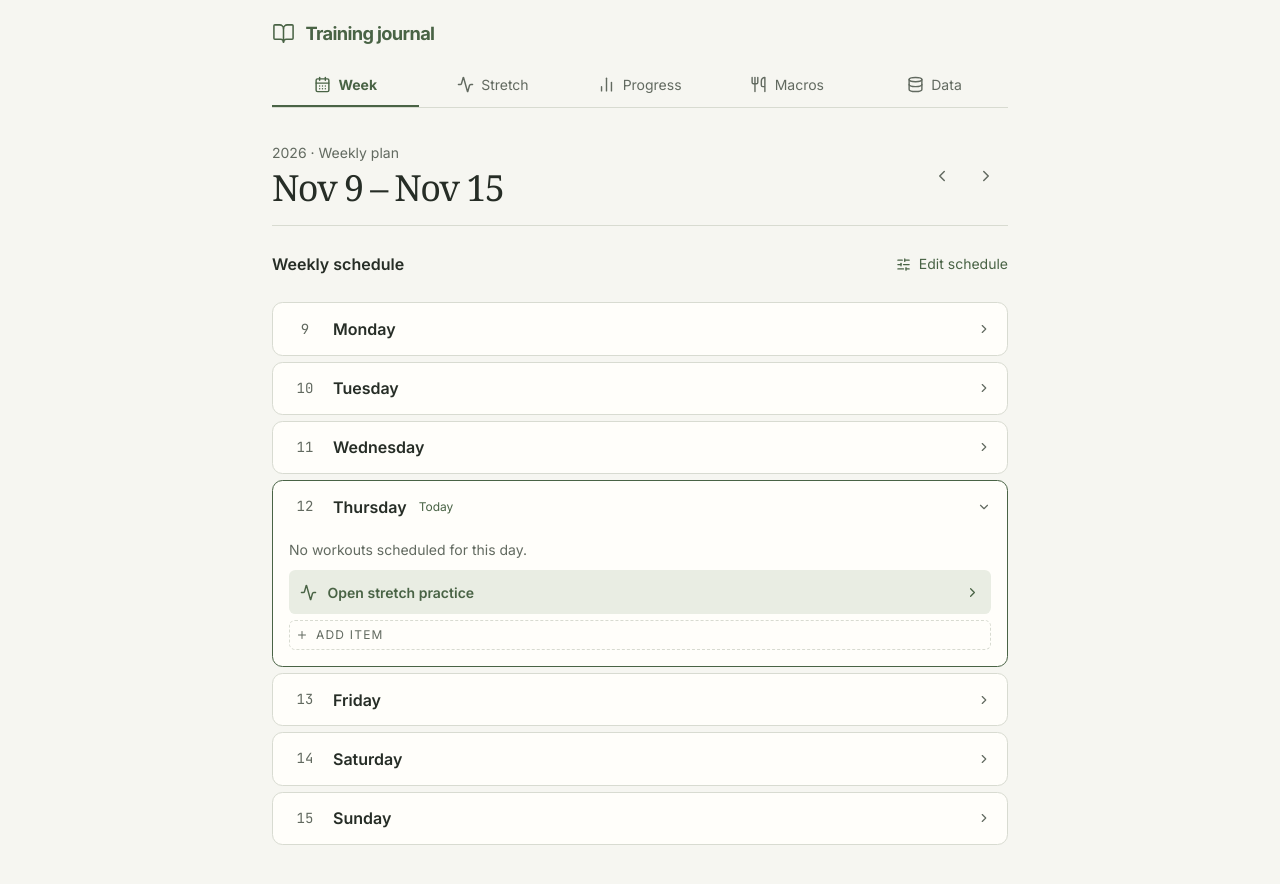
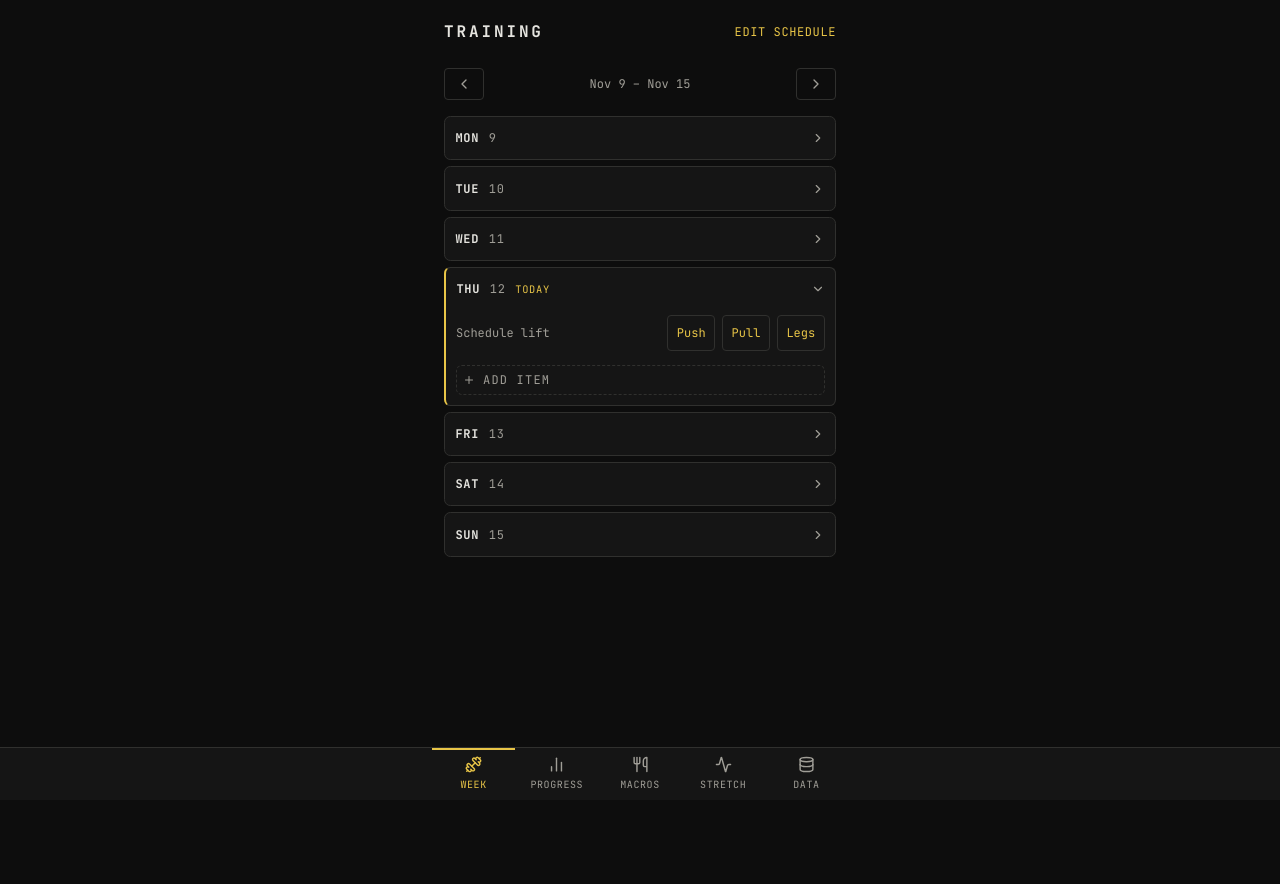
Before and after one commit to himbostradamus/ftracker, a React (Vite) app: page / in a window 1280 px wide. Shown: the top 884 px of the page. After the commit the page ends 800 px from the top, so only its background shows below. Built offline with nearby package versions, Linux system fonts and the light colour scheme.

Commit message:
Restore the lifting-first checklist and compact tracker styling

```diff
--- a/scripts/e2e.mjs
+++ b/scripts/e2e.mjs
@@ -65,11 +65,17 @@ ok(JSON.parse(await ev(`localStorage.getItem('mobility-v1')`)).history.length ==
 await click('Progress'); await click('History');
 ok(await ev(`document.body.innerText.includes(${JSON.stringify(hist[0].routineName)})`), 'Progress opens the stretch history');
 await click('Strength');
-ok(await ev(`document.body.innerText.includes('Strength progress')`), 'shared Progress switches to lifting');
+ok(await ev(`document.querySelector('h1')?.textContent === 'Strength progress'`), 'shared Progress switches to lifting');
 await click('Week');
 ok(await ev(`document.querySelector('.logged-stretch')?.textContent.includes(${JSON.stringify(hist[0].routineName)})`), 'saved stretch appears on the weekly plan');
 const after = JSON.parse(await ev(`JSON.stringify(Object.fromEntries(${JSON.stringify(Object.keys(TRACKER))}.map(k => [k, localStorage.getItem(k)])))`));
 ok(JSON.stringify(after) === JSON.stringify(TRACKER), 'tracker storage is byte-for-byte unchanged');
+await ev(`(() => { const day = document.querySelectorAll('.day-toggle')[1]; if (day.getAttribute('aria-expanded') === 'false') day.click(); })()`);
+await sleep(150);
+await click('Pull');
+ok(await ev(`JSON.parse(localStorage.getItem('workout-tracker-v6'))['week-lifts-' + ${JSON.stringify(week)}][1] === 'Pull'`), 'quick scheduling saves the lift for the selected day');
+await click('Pull');
+ok(await ev(`document.body.textContent.includes('Seated Row')`), 'scheduled lift opens the workout log');
 ok(errors.length === 0, `no page errors ${errors.join(' | ')}`);
 ws.close(); try { process.kill(-chrome.pid); } catch { chrome.kill(); }
 process.exit(failed ? 1 : 0);
--- a/scripts/offline.mjs
+++ b/scripts/offline.mjs
@@ -18,7 +18,7 @@ await sleep(1500);
 console.log('cached files:', await ev(`caches.keys().then(async ks => (await (await caches.open(ks[0])).keys()).length)`));
 await send('Network.emulateNetworkConditions', { offline: true, latency: 0, downloadThroughput: 0, uploadThroughput: 0 });
 await send('Page.navigate', { url: base }); await sleep(1500);
-console.log('offline tracker loads:', await ev(`document.body.innerText.includes('Weekly schedule')`));
+console.log('offline tracker loads:', await ev(`!!document.querySelector('.day-toggle')`));
 await ev(`[...document.querySelectorAll('button')].find(b => b.textContent.includes('Stretch')).click()`); await sleep(1200);
 console.log('offline stretching loads:', await ev(`document.body.innerText.includes('Browse by area')`));
 await ev(`[...document.querySelectorAll('button')].find(b => b.textContent.trim() === 'Library').click()`); await sleep(500);
--- a/src/App.tsx
+++ b/src/App.tsx
@@ -148,8 +148,8 @@ export default function App() {
   };
 
   return (
-    <div className="journal-shell">
-      <TabBar activeTab={activeTab} uiPrefs={uiPrefs} onTabChange={navigate} />
+    <div className={activeTab === 'stretch' || (activeTab === 'prog' && progressView === 'Stretching') ? 'tracker-shell mobility-width' : 'tracker-shell'}>
+      {!openWorkout && <TabBar activeTab={activeTab} uiPrefs={uiPrefs} onTabChange={navigate} />}
       {renderTab()}
 
       <AnimatePresence>
--- a/src/components/ChecklistTab.tsx
+++ b/src/components/ChecklistTab.tsx
@@ -1,6 +1,6 @@
 import React, { useEffect, useState } from 'react';
-import { ChevronLeft, ChevronRight, Plus, Check, Activity, SlidersHorizontal } from 'lucide-react';
-import { ACTIVITY_REGISTRY, TYPE_META } from '../constants';
+import { ChevronLeft, ChevronRight, Plus, Check, Activity } from 'lucide-react';
+import { ACTIVITY_REGISTRY, DAYS, TYPE_META } from '../constants';
 import { getWeekKey, toDateKey, getMon, fmtDate, getWeekTemplate, getWorkoutItemKey } from '../lib/helpers';
 import { loadData, saveData, updateWeekLifts, updateWeekActivities } from '../lib/storage';
 import { cn } from '../lib/utils';
@@ -53,26 +53,27 @@ export function ChecklistTab({ viewOffset, setViewOffset, onOpenWorkout, onStret
   const addCust = (dn: number) => { if (!newItemText.trim()) return; const newData = { ...data, [kcu(dn)]: [...getCust(dn), { id: Date.now(), label: newItemText.trim(), done: false }] }; setData(newData); saveData(newData); setNewItemText(''); setAddingTo(null); };
   const removeCust = (dn: number, id: number) => { const newData = { ...data, [kcu(dn)]: getCust(dn).filter(i => i.id !== id) }; setData(newData); saveData(newData); };
 
+  const changeLift = (day: number, value: string) => {
+    const next = updateWeekLifts(data, weekKey, sched, day, value);
+    setData(next);
+    saveData(next);
+  };
+
   const end = new Date(mon); end.setDate(end.getDate() + 6);
   const wkLabel = `${fmtDate(mon)} – ${fmtDate(end)}`;
 
   return (
     <div className="flex flex-col gap-4">
-      <header className="week-heading">
-        <div>
-          <p className="journal-date">{refDate.getFullYear()} · Weekly plan</p>
-          <h1>{wkLabel}</h1>
-        </div>
-        <div className="week-controls">
-          <button aria-label="Previous week" onClick={() => setViewOffset(viewOffset - 1)}><ChevronLeft size={18} /></button>
-          <button aria-label="Next week" onClick={() => setViewOffset(viewOffset + 1)}><ChevronRight size={18} /></button>
-        </div>
+      <header className="flex items-center justify-between">
+        <h1 className="tracker-title">Training</h1>
+        <button className="text-xs text-primary uppercase tracking-wider min-h-10" onClick={() => setEditingSchedule(!editingSchedule)}>
+          {editingSchedule ? 'Done' : 'Edit schedule'}
+        </button>
       </header>
-      <div className="flex items-center justify-between">
-        <h2 className="font-semibold">{editingSchedule ? 'Edit schedule' : 'Weekly schedule'}</h2>
-        <button className="flex items-center gap-2 text-sm text-primary min-h-11" onClick={() => setEditingSchedule(!editingSchedule)}>
-          <SlidersHorizontal size={15} />{editingSchedule ? 'Done' : 'Edit schedule'}
-        </button>
+      <div className="week-controls">
+        <button aria-label="Previous week" onClick={() => setViewOffset(viewOffset - 1)}><ChevronLeft size={16} /></button>
+        <span>{wkLabel}</span>
+        <button aria-label="Next week" onClick={() => setViewOffset(viewOffset + 1)}><ChevronRight size={16} /></button>
       </div>
 
       {editingSchedule ? (
@@ -81,11 +82,7 @@ export function ChecklistTab({ viewOffset, setViewOffset, onOpenWorkout, onStret
           mon={mon}
           customLifts={data[`week-lifts-${weekKey}`]}
           customActivities={data[`week-activities-${weekKey}`]}
-          onLiftChange={(day, val) => {
-            const newData = updateWeekLifts(data, weekKey, sched, day, val);
-            setData(newData);
-            saveData(newData);
-          }}
+          onLiftChange={changeLift}
           onActivitiesChange={(day, activities) => {
             const newData = updateWeekActivities(data, weekKey, sched, day, activities);
             setData(newData);
@@ -104,8 +101,8 @@ export function ChecklistTab({ viewOffset, setViewOffset, onOpenWorkout, onStret
           return (
             <div key={s.day} className={cn("day-card", isToday && "current-day")}>
               <button type="button" className="day-toggle" aria-expanded={exp} onClick={() => setExpandedDay(exp ? null : s.day)}>
-                <span className="day-number">{dObj.getDate()}</span>
-                <span className="font-semibold">{dObj.toLocaleDateString('en-US', { weekday: 'long' })}</span>
+                <span className="font-bold">{DAYS[s.day]}</span>
+                <span className="text-muted">{dObj.getDate()}</span>
                 {isToday && <span className="today-label">Today</span>}
                 <div className="flex-1" />
                 {!exp && (
@@ -114,7 +111,7 @@ export function ChecklistTab({ viewOffset, setViewOffset, onOpenWorkout, onStret
                     {s.items.map((item, ti) => {
                       const chk = data[k(s.day, item)];
                       const meta = TYPE_META[item.type];
-                      return <span key={ti} className="text-xs" style={{ color: chk ? `color-mix(in srgb, ${meta.color} 40%, transparent)` : meta.color }}>{meta.icon}</span>;
+                      return <span key={ti} className="text-xs" style={{ color: chk ? `color-mix(in srgb, ${meta.color} 40%, transparent)` : meta.color }}>{item.type === 'lift' ? item.liftType : meta.icon}</span>;
                     })}
                   </div>
                 )}
@@ -122,10 +119,13 @@ export function ChecklistTab({ viewOffset, setViewOffset, onOpenWorkout, onStret
               </button>
 
               {exp && (
-                <div className="px-4 pb-4 pt-0 flex flex-col gap-0.5">
+                <div className="px-2.5 pb-2.5 pt-0 flex flex-col gap-0.5">
                   {s.items.length === 0 && cust.length === 0 && sessions.length === 0 && addingTo !== s.day && (
-                    <div className="text-sm text-muted py-2">
-                      No workouts scheduled for this day.
+                    <div className="lift-picker" role="group" aria-label={`Schedule a lift for ${DAYS[s.day]}`}>
+                      <span>Schedule lift</span>
+                      {(['Push', 'Pull', 'Legs'] as const).map(lift => (
+                        <button type="button" key={lift} onClick={() => changeLift(s.day, lift)}>{lift}</button>
+                      ))}
                     </div>
                   )}
                   {s.items.map((item, ti) => {
@@ -179,8 +179,8 @@ export function ChecklistTab({ viewOffset, setViewOffset, onOpenWorkout, onStret
                       <span className="ml-auto text-muted">{fmtActive(entry.activeSec)}</span>
                     </div>
                   ))}
-                  {isToday && <button type="button" onClick={() => onStretch()} className="practice-link">
-                    <Activity size={17} /> Open stretch practice <ChevronRight size={15} className="ml-auto" />
+                  {isToday && s.items.some(item => item.type === 'lift') && <button type="button" onClick={() => onStretch()} className="practice-link">
+                    <Activity size={17} /> Stretch after lifting <ChevronRight size={15} className="ml-auto" />
                   </button>}
                   {cust.length > 0 && <div className="h-[1px] bg-border my-1" />}
                   {cust.map(ci => (
--- a/src/components/TabBar.tsx
+++ b/src/components/TabBar.tsx
@@ -1,4 +1,4 @@
-import { Activity, BookOpen, CalendarDays, ChartNoAxesColumn, Database, Utensils } from 'lucide-react';
+import { Activity, Dumbbell, ChartNoAxesColumn, Database, Utensils } from 'lucide-react';
 import { UIPrefs } from '../types';
 
 interface TabBarProps {
@@ -8,24 +8,23 @@ interface TabBarProps {
 }
 
 const tabs = [
-  { id: 'check', label: 'Week', Icon: CalendarDays },
-  { id: 'stretch', label: 'Stretch', Icon: Activity },
+  { id: 'check', label: 'Week', Icon: Dumbbell },
   { id: 'prog', label: 'Progress', Icon: ChartNoAxesColumn },
   { id: 'nutr', label: 'Macros', Icon: Utensils },
+  { id: 'stretch', label: 'Stretch', Icon: Activity },
   { id: 'data', label: 'Data', Icon: Database },
 ];
 
 export function TabBar({ activeTab, uiPrefs, onTabChange }: TabBarProps) {
   return (
-    <header className="journal-header">
-      <div className="journal-brand"><BookOpen size={23} strokeWidth={1.6} />Training journal</div>
-      <nav aria-label="Training journal" className="journal-tabs">
+    <nav aria-label="Training tracker" className="tracker-nav">
+      <div className="tracker-tabs">
         {tabs.filter(tab => tab.id !== 'nutr' || !uiPrefs.hideNutrition).map(({ id, label, Icon }) => (
           <button type="button" key={id} aria-current={activeTab === id ? 'page' : undefined} onClick={() => onTabChange(id)}>
             <Icon aria-hidden="true" size={17} />{label}
           </button>
         ))}
-      </nav>
-    </header>
+      </div>
+    </nav>
   );
 }
--- a/src/constants.ts
+++ b/src/constants.ts
@@ -78,8 +78,8 @@ export const ACTIVITY_REGISTRY: Record<ActivityId, ActivityMeta> = {
   hiit:          { icon: "⚡", color: "var(--color-danger)", label: "HIIT Sprint",     kind: 'session' },
   walk:          { icon: "~",  color: "var(--color-info)", label: "75 min Walk",     kind: 'session' },
   core:          { icon: "◉",  color: "var(--color-warning)", label: "Core",            kind: 'session' },
-  "bend-full":   { icon: "○",  color: "var(--color-primary)", label: "Full-body stretch", kind: 'checkbox' },
-  "bend-expert": { icon: "◎",  color: "var(--color-primary)", label: "Deep stretch",   kind: 'checkbox' },
+  "bend-full":   { icon: "○",  color: "var(--color-accent)", label: "Full-body stretch", kind: 'checkbox' },
+  "bend-expert": { icon: "◎",  color: "var(--color-accent)", label: "Deep stretch",   kind: 'checkbox' },
   meditate:      { icon: "◇",  color: "var(--color-accent)", label: "Meditate",        kind: 'checkbox' }
 };
 
--- a/src/index.css
+++ b/src/index.css
@@ -5,35 +5,35 @@
   --font-sans: "Inter", ui-sans-serif, system-ui, sans-serif;
   --font-mono: "JetBrains Mono", ui-monospace, SFMono-Regular, monospace;
 
-  --color-bg: #f6f6f1;
-  --color-card: #fffefa;
-  --color-ink: #262d26;
-  --color-muted: #626a60;
-  --color-border: #d8dbd1;
-  --color-soft: #e9ede3;
-  --color-primary: #496345;
-  --color-success: #446b51;
+  --color-bg: #0d0d0d;
+  --color-card: #151515;
+  --color-ink: #e5e4df;
+  --color-muted: #a09e97;
+  --color-border: #30302e;
+  --color-soft: #20201e;
+  --color-primary: #e8c547;
+  --color-success: #76d5a7;
+  --color-danger: #e88370;
+  --color-warning: #ebaa5a;
+  --color-info: #79b9db;
+  --color-accent: #b39bcc;
+}
+
+:root { color-scheme: dark; }
+:root[data-theme='light'] {
+  color-scheme: light;
+  --color-bg: #f3f3ef;
+  --color-card: #fdfdfb;
+  --color-ink: #222220;
+  --color-muted: #61615a;
+  --color-border: #cfcec7;
+  --color-soft: #e9e8e3;
+  --color-primary: #7a5706;
+  --color-success: #39694e;
   --color-danger: #a34737;
   --color-warning: #865b21;
   --color-info: #42677a;
   --color-accent: #745777;
-}
-
-:root { color-scheme: light; }
-:root[data-theme='dark'] {
-  color-scheme: dark;
-  --color-bg: #1a1d19;
-  --color-card: #232721;
-  --color-ink: #f0f1e9;
-  --color-muted: #afb6a8;
-  --color-border: #41473c;
-  --color-soft: #30392d;
-  --color-primary: #b0c99d;
-  --color-success: #9fc7a0;
-  --color-danger: #eca794;
-  --color-warning: #dcbc89;
-  --color-info: #a0c0ce;
-  --color-accent: #cbb1cc;
 }
 
 @theme inline {
@@ -50,7 +50,7 @@
 
 @layer base {
   html, body {
-    @apply bg-bg text-ink font-sans min-h-screen overflow-x-hidden;
+    @apply bg-bg text-ink font-mono min-h-screen overflow-x-hidden;
     -webkit-tap-highlight-color: transparent;
   }
 
@@ -61,33 +61,28 @@
 
 
 :focus-visible { outline: 2px solid var(--color-primary); outline-offset: 3px; }
-.journal-shell { width: min(100%, 50rem); margin: auto; padding: max(1.25rem, env(safe-area-inset-top)) clamp(1rem, 4vw, 2rem) max(5rem, env(safe-area-inset-bottom)); }
-.journal-brand { display: flex; align-items: center; gap: .65rem; color: var(--color-primary); font-size: 1.14rem; font-weight: 650; letter-spacing: -.035em; }
-.journal-tabs, .stretch-tabs { display: flex; align-items: stretch; }
-.journal-tabs { margin: 1rem 0 1.5rem; border-bottom: 1px solid var(--color-border); }
-.journal-tabs button, .stretch-tabs button { display: flex; align-items: center; justify-content: center; gap: .45rem; color: var(--color-muted); min-height: 44px; font-size: .875rem; }
-.journal-tabs button { flex: 1; border-bottom: 2px solid transparent; }
-.journal-tabs button[aria-current] { border-color: var(--color-primary); color: var(--color-primary); font-weight: 650; }
-.stretch-tabs { gap: .25rem; flex-wrap: wrap; margin-bottom: 1.5rem; }
-.stretch-tabs button { padding: 0 .7rem; border-radius: .4rem; }
-.stretch-tabs button[aria-current] { color: var(--color-primary); background: var(--color-soft); font-weight: 600; }
-.week-heading { display: flex; justify-content: space-between; align-items: center; padding: .6rem 0 1rem; border-bottom: 1px solid var(--color-border); }
-.journal-date { font-size: .875rem; color: var(--color-muted); margin-bottom: .25rem; }
-.week-heading h1, .journal-shell h1 { font-family: Georgia, ui-serif, serif; font-size: clamp(1.65rem, 5vw, 2.25rem); letter-spacing: -.045em; font-weight: 500; line-height: 1.18; }
-.week-controls { display: flex; }
-.week-controls button { display: grid; place-items: center; width: 2.75rem; height: 2.75rem; color: var(--color-muted); }
-.day-card { background: var(--color-card); border: 1px solid var(--color-border); border-radius: .65rem; }
-.current-day { border-color: var(--color-primary); }
-.day-toggle { display: flex; align-items: center; width: 100%; gap: .75rem; padding: .65rem 1rem; min-height: 3.2rem; }
-.day-number { display: grid; place-items: center; width: 2rem; font-family: var(--font-mono); font-size: .875rem; color: var(--color-muted); }
-.today-label { font-size: .75rem; color: var(--color-primary); }
-.practice-link, .logged-stretch { display: flex; gap: .65rem; align-items: center; padding: .7rem; font-size: .875rem; }
-.practice-link { background: var(--color-soft); color: var(--color-primary); border-radius: .4rem; font-weight: 600; min-height: 44px; }
-.pose-sequence { display: grid; grid-template-columns: repeat(4, minmax(0,1fr)); align-items: center; gap: .5rem; background: #e6e9df; border-radius: .5rem; padding: .75rem; margin: 1rem 0; }
-.pose-sequence svg { max-height: 6rem; }
-@media (max-width: 480px) {
-  .journal-tabs { margin-inline: calc(-1 * clamp(1rem, 4vw, 2rem)); padding-inline: .25rem; gap: .25rem; }
-  .journal-tabs button { flex-direction: column; gap: .2rem; padding: .4rem 0; font-size: .78rem; }
-  .stretch-tabs { gap: 0; }
-  .stretch-tabs button { flex: auto; padding: 0 .25rem; font-size: .8rem; }
-}
+.tracker-shell { max-width: 26rem; margin: auto; padding: max(.75rem, env(safe-area-inset-top)) .75rem calc(4.5rem + env(safe-area-inset-bottom)); }
+.mobility-width { max-width: 44rem; }
+.tracker-title, .tracker-shell h1 { font-family: var(--font-mono); font-weight: 700; }
+.tracker-title, .tracker-shell h1.text-ink { font-size: 1rem; text-transform: uppercase; letter-spacing: .18em; }
+.tracker-nav { position: fixed; inset: auto 0 0; z-index: 20; border-top: 1px solid var(--color-border); background: var(--color-card); padding-bottom: env(safe-area-inset-bottom); }
+.tracker-tabs { max-width: 26rem; display: flex; margin: auto; }
+.tracker-tabs button { flex: 1; display: grid; place-content: center; justify-items: center; gap: .25rem; min-height: 3.25rem; font-size: .625rem; letter-spacing: .06em; text-transform: uppercase; color: var(--color-muted); }
+.tracker-tabs button[aria-current] { color: var(--color-primary); box-shadow: inset 0 2px var(--color-primary); }
+.stretch-tabs { display: flex; flex-wrap: wrap; gap: .25rem; margin-bottom: 1rem; }
+.stretch-tabs button { min-height: 2.5rem; padding: 0 .65rem; color: var(--color-muted); font-size: .75rem; border-bottom: 2px solid transparent; }
+.stretch-tabs button[aria-current] { color: var(--color-primary); border-color: currentColor; }
+.week-controls { display: flex; align-items: center; justify-content: space-between; color: var(--color-muted); font-size: .75rem; }
+.week-controls button { display: grid; place-items: center; width: 2.5rem; min-height: 2rem; border: 1px solid var(--color-border); border-radius: .25rem; }
+.day-card { background: var(--color-card); border: 1px solid var(--color-border); border-radius: .4rem; }
+.current-day { border-inline-start: 2px solid var(--color-primary); }
+.day-toggle { display: flex; align-items: center; width: 100%; gap: .6rem; padding: .55rem .65rem; min-height: 2.65rem; font-size: .75rem; letter-spacing: .06em; text-transform: uppercase; }
+.today-label { font-size: .65rem; color: var(--color-primary); }
+.lift-picker { display: flex; flex-wrap: wrap; align-items: center; gap: .4rem; padding: .25rem 0 .5rem; font-size: .75rem; }
+.lift-picker span { margin-right: auto; color: var(--color-muted); }
+.lift-picker button { min-height: 2.25rem; padding: 0 .55rem; border: 1px solid var(--color-border); border-radius: .25rem; color: var(--color-primary); }
+.lift-picker button:hover { border-color: currentColor; }
+.practice-link, .logged-stretch { display: flex; gap: .5rem; align-items: center; padding: .5rem .35rem; font-size: .75rem; }
+.practice-link { color: var(--color-muted); min-height: 2.5rem; }
+.pose-sequence { display: grid; grid-template-columns: repeat(4, minmax(0,1fr)); align-items: center; gap: .4rem; background: #dcdcd5; border-radius: .4rem; padding: .5rem; margin: .875rem 0; }
+.pose-sequence svg { max-height: 5rem; }
--- a/src/mobility/lib/store.ts
+++ b/src/mobility/lib/store.ts
@@ -8,7 +8,7 @@ export const SESSION_KEY = 'mobility-session-v1';
 export const SCHEMA = 1;
 
 export const DEFAULT_SETTINGS: Settings = {
-  appearance: 'system', textSize: 'normal', reduceMotion: 'system',
+  appearance: 'dark', textSize: 'normal', reduceMotion: 'system',
   sounds: true, speakNames: false, speakSides: false, volume: 0.7, countdownBeeps: 3,
   prepSec: 5, transitionSec: 5, switchSec: 4, pauseOnInfo: true, keepAwake: true,
   level: 'beginner', cautions: [], timezone: 'auto',
--- a/src/mobility/mobility.css
+++ b/src/mobility/mobility.css
@@ -8,11 +8,12 @@
   --m-accent-ink: var(--color-bg);
   --m-soft: var(--color-soft);
   --m-danger: var(--color-danger);
+  font-family: var(--font-sans);
   line-height: 1.45;
 }
 .mob *:focus-visible { outline: 3px solid var(--m-accent); outline-offset: 2px; border-radius: 6px; }
 .mob button, .mob a, .mob input, .mob select, .mob textarea { font-family: inherit; }
-.mob .m-card { background: var(--m-surface); border: 1px solid var(--m-line); border-radius: .65rem; }
+.mob .m-card { background: var(--m-surface); border: 1px solid var(--m-line); border-radius: .4rem; }
 .mob .m-tap { min-height: 44px; min-width: 44px; }
 .mob .m-fade { animation: m-fade 0.18s ease-out; }
 @keyframes m-fade { from { opacity: 0; transform: translateY(4px); } to { opacity: 1; transform: none; } }
```
